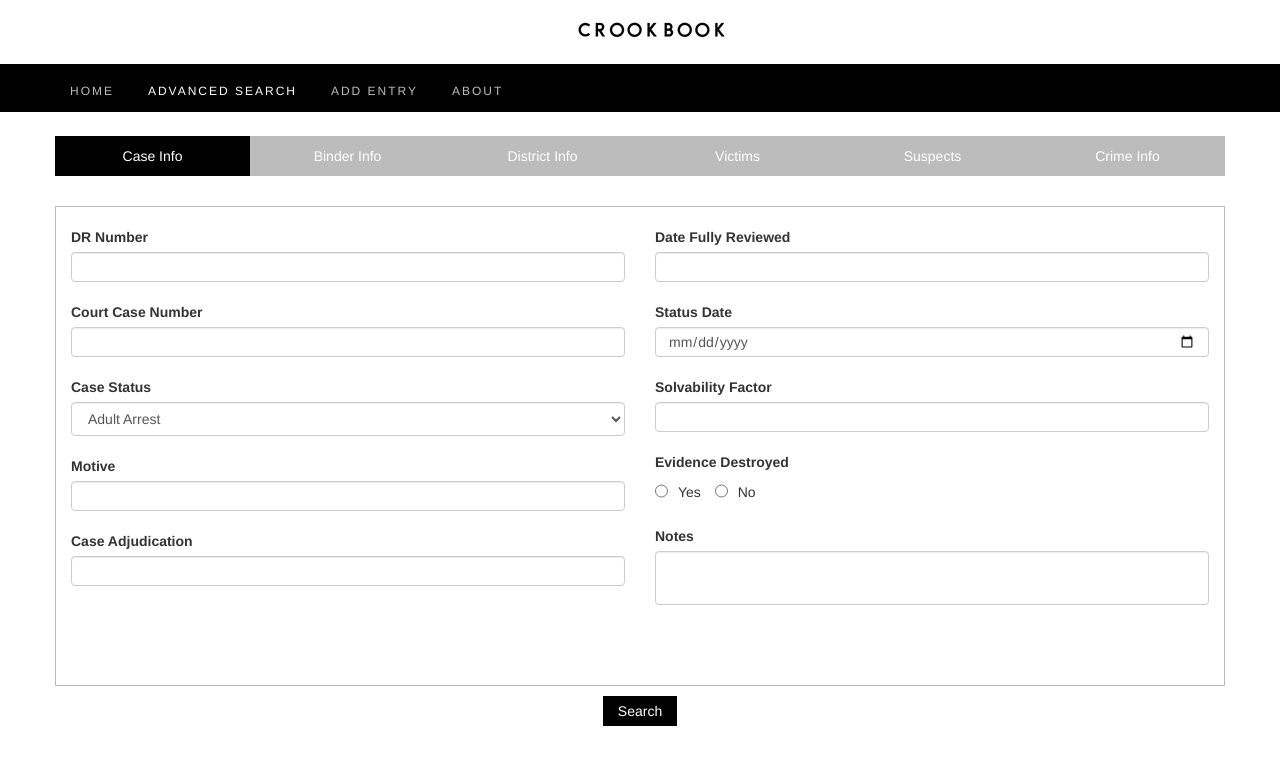
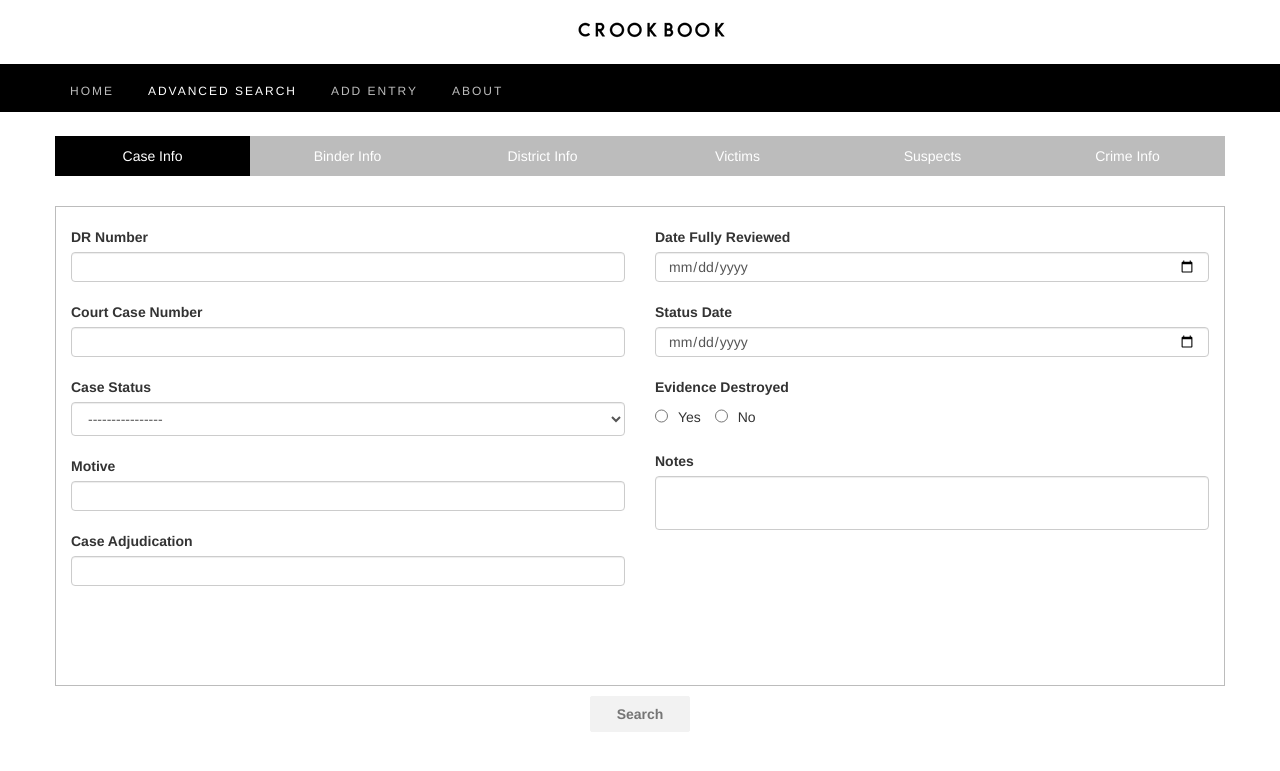
Before and after one commit to evanhessler/CrookBook, a Django app: page /advancedSearch/ in a window 1280 px wide. Shown: the top 771 px of the page. Run offline with Django 3.2, Linux system fonts and the light colour scheme; some libraries are stand-ins or nearby versions.

Commit message:
queries case form

```diff
--- a/cases/templates/advanced-search.html
+++ b/cases/templates/advanced-search.html
@@ -1,6 +1,9 @@
-{% extends 'snippets/nav.html'%}
+{% extends "snippets/nav.html"%}
   {% block content %}
+    <form method="post" action="">
+      {% csrf_token %}
       <div class="container page-content">
+
         <div id="add-entry-nav" class="row">
           <center id="info-buttons">
             <div class="col-xs-2 nav-selected" id="case-info-button">
@@ -24,172 +27,205 @@
           </center>
         </div>
 
-    <form id="form-info">
         <div class="add-entry-block block-selected" id="case-info-entry">
-        <div class='col-sm-12 col-md-6'>
+          <div class="col-sm-12 col-md-6">
             <label>DR Number</label>
-          <input type='text' class="form-control" id="case-dr-inp">
+            <input type="text" class="form-control" id="case-dr_nbr" name="case-dr_nbr">
 
             <label>Court Case Number</label>
-          <input type='text' class="form-control" id="case-ccn-inp">
+            <input type="text" class="form-control" id="case-court_case_number" name="case-court_case_number">
 
             <label>Case Status</label>
-          <select class="form-control" id="case-status-inp">
+            <select class="form-control" id="case-status" name="case-status">
+              <option value="" selected="">----------------</option>
               <option value="AA">Adult Arrest</option>
               <option value="JA">Juvenile Arrest</option>
               <option value="AO">Adult Other</option>
-            <option value="JA">Juvenile Arrest</option>
+              <option value="JO">Juvenile Other</option>
               <option value="IC">Investigation Continued</option>
             </select>
 
             <label>Motive</label>
-          <input type='text' class="form-control" id="case-motive-inp">
+            <input type="text" class="form-control" id="case-motive" name="case-motive">
 
             <label>Case Adjudication</label>
-          <input type='text' class="form-control" id="case-adjud-inp">
+            <input type="text" class="form-control" id="case-adjudication" name="case-adjudication">
 
           </div>
-        <div class='col-sm-12 col-md-6'>
+          <div class="col-sm-12 col-md-6">
             <label>Date Fully Reviewed</label>
-          <input type='text' class="form-control" id="case-dfr-inp">
+            <input type="date" class="form-control" id="case-date_fully_reviewed" name="case-date_fully_reviewed">
 
             <label>Status Date</label>
-          <input type='date' class="form-control" id="case-status-date-inp">
+            <input type="date" class="form-control" id="case-status_date" name="case-status_date">
 
-          <label>Solvability Factor</label>
-          <input type='number' class="form-control" id="case-sf-inp">
+            <!-- <label>Solvability Factor</label>
+            <input type="number" class="form-control" id="case-solvability_factor"> -->
 
             <label>Evidence Destroyed</label>
-          <span class="radio-input"><input type='radio' id="case-edy-inp"><span>Yes</span></span>
-          <span class="radio-input"><input type='radio' id="case-edn-inp"><span>No</span></span>
+            <span class="radio-input"><input type="radio" id="case-evidence_destroyed" name="case-evidence_destroyed"><span>Yes</span></span>
+            <span class="radio-input"><input type="radio" id="case-evidence_destroyed" name="case-evidence_destroyed"><span>No</span></span>
 
             <label>Notes</label>
-          <textarea class="form-control" id="case-notes-inp"></textarea>
+            <textarea class="form-control" id="case-notes" name="case-notes"></textarea>
           </div>
         </div>
+
         <div class="add-entry-block row" id="binder-info-entry">
-        <div class='col-sm-12 col-md-6'>
+          <div class="col-sm-12 col-md-6">
             <label>Master DR</label>
-          <input type='text' class="form-control" id="bind-mdr-inp">
+            <input type="text" class="form-control" id="binder-master_dr" name="binder-master_dr"/>
           </div>
-        <div class='col-sm-12 col-md-6'>
+          <div class="col-sm-12 col-md-6">
             <label>Check Out Date</label>
-          <input type='date' class="form-control" id="bind-cod-inp">
+            <input type="date" class="form-control" id="binder-check_out_date" name="binder-check_out_date" />
           </div>
         </div>
+
         <div class="add-entry-block row" id="district-info-entry">
-        <div class='col-sm-12 col-md-6'>
+          <div class="col-sm-12 col-md-6">
             <label>Division</label>
-          <input type='text' class="form-control" id="district-dvsn-inp">
+            <input type="text" class="form-control" id="district-division" name="district-division"/>
             <label>Reporting District</label>
-          <input type='text' class="form-control" id="district-rd-inp">
+            <input type="text" class="form-control" id="district-reporting_district" name="district-reporting_district"/>
           </div>
-        <div class='col-sm-12 col-md-6'>
+          <div class="col-sm-12 col-md-6">
             <label>Bureau</label>
-          <input type='date' class="form-control" id="district-bureau-inp">
+            <input type="text" class="form-control" id="district-bureau" name="district-bureau" />
           </div>
         </div>
+
         <div class="add-entry-block row" id="victims-info-entry">
-        <div class="add-another-block">
-          <div class='col-sm-12 col-md-6'>
+          <input type="hidden" name="victim-TOTAL_FORMS" value="0" id="id_victim-TOTAL_FORMS" />
+          <input type="hidden" name="victim-INITIAL_FORMS" value="0" id="id_victim-INITIAL_FORMS" />
+          <input type="hidden" name="victim-MIN_NUM_FORMS" value="0" id="id_victim-MIN_NUM_FORMS" />
+          <input type="hidden" name="victim-MAX_NUM_FORMS" value="1000" id="id_victim-MAX_NUM_FORMS" />
+
+          <div id="victim-block" style="display: none;">
+            <div class="col-sm-12 col-md-6">
               <label>First Name</label>
-            <input type='text' class="form-control" id="vict-fn-inp">
+              <input type="text" class="form-control" id="id_victim-0-first_name" name="victim-0-first_name">
 
               <label>Age</label>
-            <input type='number' class="form-control" id="vict-age-inp">
+              <input type="number" class="form-control" id="id_victim-0-age" name="victim-0-age">
 
               <label>Ethnicity</label>
-            <select class="form-control" id="vict-ethn-inp">
-              <option value="AA">White</option>
-              <option value="AA">Hispanic</option>
-              <option value="AA">Black or African American</option>
-              <option value="AA">Asian</option>
-              <option value="AA">American Indian or Alaska Native</option>
-              <option value="AA">Middle Eastern</option>
-              <option value="AA">Pacific Islander</option>
-              <option value="AA">Other</option>
+              <select class="form-control" id="id_victim-0-ethnicity" name="victim-0-ethnicity">
+                <option value="" selected="">----------------</option>
+                <option value="W">White</option>
+                <option value="H">Hispanic</option>
+                <option value="B">Black or African American</option>
+                <option value="A">Asian</option>
+                <option value="AI">American Indian or Alaska Native</option>
+                <option value="ME">Middle Eastern</option>
+                <option value="PI">Pacific Islander</option>
+                <option value="O">Other</option>
               </select>
             </div>
-          <div class='col-sm-12 col-md-6'>
+            <div class="col-sm-12 col-md-6">
               <label>Last Name</label>
-            <input type='text' class="form-control" id="vict-ln-inp">
+              <input type="text" class="form-control" id="id_victim-0-last_name" name="victim-0-last_name">
 
               <label>Sex</label>
-            <span class="radio-input"><input type='radio' id="vict-sexm-inp"><span>Male</span></span>
-            <span class="radio-input"><input type='radio' id="vict-sexf-inp"><span>Female</span></span>
+              <span class="radio-input"><input type="radio" id="id_victim-0-sex" name="victim-0-sex" value="M"><span>Male</span></span>
+              <span class="radio-input"><input type="radio" id="id_victim-0-sex" name="victim-0-sex" value="F"><span>Female</span></span>
 
               <label>Description</label>
-            <textarea class="form-control" id="vict-desc-inp"></textarea>
+              <textarea class="form-control" id="id_victim-0-description" name="victim-0-description"></textarea>
             </div>
           </div>
-        <center class="button-container" id="add-entry-button">
-          <div class="button inline-block gray-background add-another-button">+ Add Another</div>
+          <center class="button-container">
+            <div class="button inline-block gray-background add-another-button" id="add-another-victim-button">+ Add Another</div>
           </center>
         </div>
 
         <div class="add-entry-block row" id="suspects-info-entry">
-        <div class="add-another-block">
-          <div class='col-sm-12 col-md-6'>
+          <input type="hidden" name="suspect-TOTAL_FORMS" value="0" id="id_suspect-TOTAL_FORMS" />
+          <input type="hidden" name="suspect-INITIAL_FORMS" value="0" id="id_suspect-INITIAL_FORMS" />
+          <input type="hidden" name="suspect-MIN_NUM_FORMS" value="0" id="id_suspect-MIN_NUM_FORMS" />
+          <input type="hidden" name="suspect-MAX_NUM_FORMS" value="1000" id="id_suspect-MAX_NUM_FORMS" />
+
+          <div id="suspect-block" style="display: none;">
+            <div class="col-sm-12 col-md-6">
               <label>First Name</label>
-            <input type='text' class="form-control" id="susp-fn-inp">
+              <input type="text" class="form-control" id="id_ suspect-0-first_name" name="suspect-0-first_name">
 
               <label>Age</label>
-            <input type='number' class="form-control" id="susp-age-inp">
+              <input type="number" class="form-control" id="id_ suspect-0-age" name="suspect-0-age">
 
               <label>Ethnicity</label>
-            <select class="form-control" id="susp-ethn-inp">
-              <option value="AA">White</option>
-              <option value="AA">Hispanic</option>
-              <option value="AA">Black or African American</option>
-              <option value="AA">Asian</option>
-              <option value="AA">American Indian or Alaska Native</option>
-              <option value="AA">Middle Eastern</option>
-              <option value="AA">Pacific Islander</option>
-              <option value="AA">Other</option>
+              <select class="form-control" id="id_  suspect-0-ethnicity" name="suspect-0-ethnicity">
+                <option value="" selected="">----------------</option>
+                <option value="W">White</option>
+                <option value="H">Hispanic</option>
+                <option value="B">Black or African American</option>
+                <option value="A">Asian</option>
+                <option value="AI">American Indian or Alaska Native</option>
+                <option value="ME">Middle Eastern</option>
+                <option value="PI">Pacific Islander</option>
+                <option value="O">Other</option>
               </select>
             </div>
-          <div class='col-sm-12 col-md-6'>
+            <div class="col-sm-12 col-md-6">
               <label>Last Name</label>
-            <input type='text' class="form-control" id="susp-ln-inp">
+              <input type="text" class="form-control" id="id_ suspect-0-last_name" name="suspect-0-last_name">
 
               <label>Sex</label>
-            <span class="radio-input"><input type='radio' id="susp-sexm-inp"><span>Male</span></span>
-            <span class="radio-input"><input type='radio' id="susp-sexf-inp"><span>Female</span></span>
+              <span class="radio-input"><input type="radio" id="id_ suspect-0-sex" name="suspect-0-sex" value="M"><span>Male</span></span>
+              <span class="radio-input"><input type="radio" id="id_ suspect-0-sex" name="suspect-0-sex" value="F"><span>Female</span></span>
 
               <label>Description</label>
-            <textarea class="form-control" id="susp-desc-inp"></textarea>
+              <textarea class="form-control" id="id_  suspect-0-description" name="suspect-0-description"></textarea>
             </div>
           </div>
-        <center class="button-container" id="add-entry-button">
-          <div class="button inline-block gray-background add-another-button">+ Add Another</div>
+          <center class="button-container">
+            <div class="button inline-block gray-background add-another-button" id="add-another-suspect-button">+ Add Another</div>
           </center>
         </div>
+
         <div class="add-entry-block row" id="crime-info-entry">
-        <div class='col-sm-12 col-md-6'>
+          <div class="col-sm-12 col-md-6">
             <label>Coroner Case Number</label>
-          <input type='number' class="form-control" id="crime-ccn-inp">
+            <input type="number" class="form-control" id="event-coroner_case_number" name="event-coroner_case_number">
 
             <label>Crime Address</label>
-          <input type='text' class="form-control" id="crime-ca-inp">
+            <input type="text" class="form-control" id="event-address" name="event-address">
 
             <label>Date Reported</label>
-          <input type='date' class="form-control" id="crime-date-rep-inp">
+            <input type="date" class="form-control" id="event-date_reported" name="event-date_reported">
           </div>
-        <div class='col-sm-12 col-md-6'>
+          <div class="col-sm-12 col-md-6">
             <label>Weapon</label>
-          <input type='text' class="form-control" id="crime-weapon-inp">
+            <input type="text" class="form-control" id="event-weapon" name="event-weapon">
 
             <label>Crime Committed</label>
-          <input type='text' class="form-control" id="crime-comm-inp" placeholder="Default: Murder">
+            <select class="form-control" id="event-crime_committed" name="event-crime_committed">
+              <option value="M" selected="">Murder</option>
+            </select>
 
             <label>Date Occurred</label>
-          <input type='date' class="form-control" id="crime-date-occ-inp">
+            <input type="date" class="form-control" id="event-date_occurred" name="event-date_occurred">
           </div>
         </div>
-    </form>
 
-    <center class="button-container" id="adv-search-button">
-      <div class="button inline-block">Search</div>
+        {% if form.errors %}
+          {% for field in form %}
+              {% for error in field.errors %}
+                  <div class="alert alert-danger">
+                      <strong>{{ error|escape }}</strong>
+                  </div>
+              {% endfor %}
+          {% endfor %}
+          {% for error in form.non_field_errors %}
+              <div class="alert alert-danger">
+                  <strong>{{ error|escape }}</strong>
+              </div>
+          {% endfor %}
+      {% endif %}
+
+        <center class="button-container" id="add-entry-button">
+          <input class="button inline-block" type="submit" value="Search" />
         </center>
       </div>
+  </form>
 {% endblock %}
--- a/cases/views.py
+++ b/cases/views.py
@@ -129,7 +129,46 @@ def detail(request, case_id):
     #
 
 def advanced_search(request):
-    return render(request, 'advanced-search.html', {})
+    if request.method == 'GET':
+
+        district_form = DistrictForm(prefix='district')
+        binder_form = BinderForm(prefix='binder')
+        case_form = CaseForm(prefix='case')
+        event_form = EventForm(prefix='event')
+        victim_formset = VictimFormset(prefix='victim')
+        suspect_formset = SuspectFormset(prefix='suspect')
+
+        # print(victim_formset)
+        # print(suspect_formset)
+
+        return render(request, 'advanced-search.html', {
+            'district_form': district_form,
+            'binder_form': binder_form,
+            'case_form': case_form,
+            'event_form': event_form,
+            'victim_formset': victim_formset,
+            'suspect_formset': suspect_formset,
+        })
+    elif request.method == 'POST':
+        district_form = DistrictForm(prefix='district')
+        binder_form = BinderForm(prefix='binder')
+        case_form = CaseForm(prefix='case')
+        event_form = EventForm(prefix='event')
+        victim_formset = VictimFormset(prefix='victim')
+        suspect_formset = SuspectFormset(prefix='suspect')
+
+        cases = Case.objects.all()
+
+        print("original length ", len(cases))
+
+        for field in case_form.fields:
+            value = case_form[field].value()
+            if value not in {'', False, None}:
+                print(field, value)
+                cases = cases.filter(**{field: value})
+
+        print("new length ", len(cases))
+
 
 def district_detail(request, district_id):
     office = get_object_or_404(District, id=district_id)
```
Lines whose indentation alone changed are shown as unchanged.
